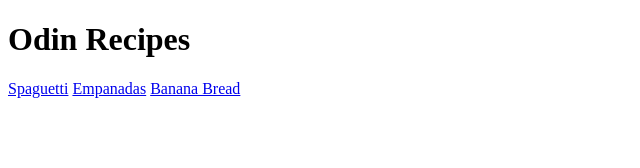
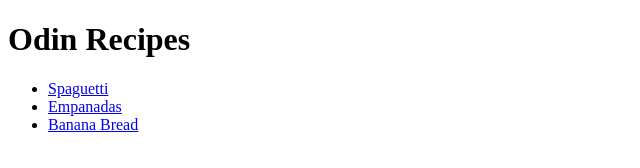
Before and after one commit to Kaique-Cardoso/odin-recipes, a plain HTML site: page index.html in a window 1280 px wide. Shown: the whole page, without its empty margins (0-640 px from the left). Drawn offline with Linux system fonts and the light colour scheme.

Commit message:
Make the recipe links into a unordered list and gave a title to the document

```diff
--- a/index.html
+++ b/index.html
@@ -2,12 +2,14 @@
 <html lang="en">
     <head>
         <meta charset="UTF-8">
-        <title></title>
+        <title>Recipes</title>
     </head>
     <body>
       <h1>Odin Recipes</h1>
-      <a href="recipes/spaghetti.html">Spaguetti</a>
-      <a href="recipes/empanadas.html">Empanadas</a>
-      <a href="recipes/banana_bread.html">Banana Bread</a>
+      <ul>
+      <li><a href="recipes/spaghetti.html">Spaguetti</a></li>
+      <li><a href="recipes/empanadas.html">Empanadas</a></li>
+      <li><a href="recipes/banana_bread.html">Banana Bread</a></li>
+      </ul>
     </body>
 </html>
```
